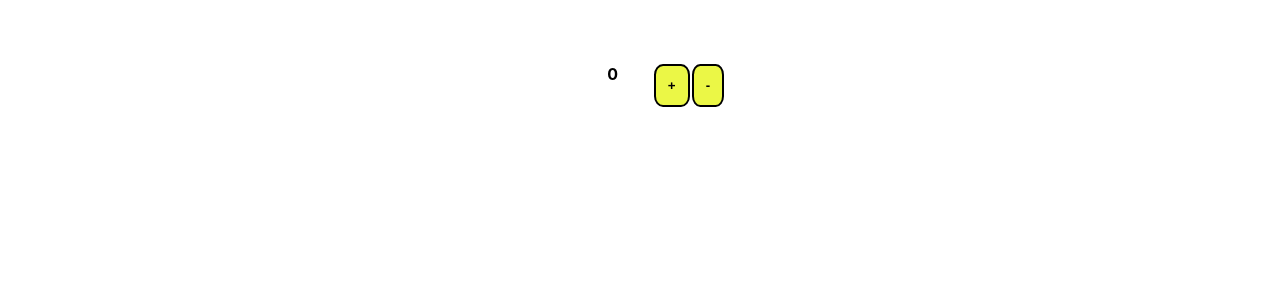
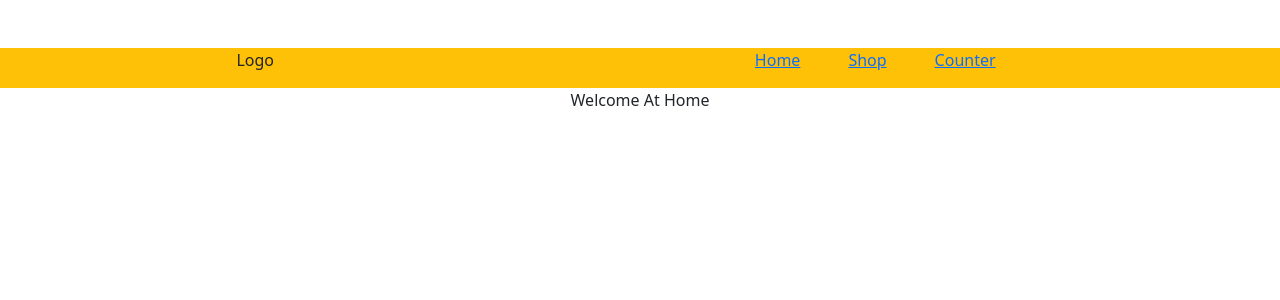
Before and after one commit to CarolineEssam18/React-Tasks, a React (Create React App) app: page / in a window 1280 px wide. Shown: the top 300 px of the page. Built offline with nearby package versions, Linux system fonts and the light colour scheme.

Commit message:
add product list

```diff
--- a/package.json
+++ b/package.json
@@ -6,8 +6,11 @@
     "@testing-library/jest-dom": "^5.14.1",
     "@testing-library/react": "^11.2.7",
     "@testing-library/user-event": "^12.8.3",
+    "bootstrap": "^5.1.1",
     "react": "^17.0.2",
+    "react-bootstrap": "^2.0.0-rc.1",
     "react-dom": "^17.0.2",
+    "react-router-dom": "^5.3.0",
     "react-scripts": "4.0.3",
     "web-vitals": "^1.1.2"
   },
--- a/src/App.js
+++ b/src/App.js
@@ -1,13 +1,27 @@
 
+import ShowCounter from './components/ShowCounter';
+import Home from './components/Home';
+import Shop from './components/Shop';
 import './App.css';
-import ShowCounter from './components/ShowCounter';
+import 'bootstrap/dist/css/bootstrap.min.css';
+import {BrowserRouter,Route,Switch} from 'react-router-dom'
+import  Nav  from './components/Nav';
+import Singleitem from './components/Singleitem';
 
 
 function App() {
   return (
-    <div className="App">
-        <ShowCounter></ShowCounter>
-    </div>
+    <BrowserRouter>
+      <div className="App">
+        <Nav/>
+        <Switch>
+          <Route component={ShowCounter} path="/count" />
+          <Route component={Home} path="/" exact/>
+          <Route component={Shop} path="/shop" exact />
+          <Route component={Singleitem} path="/shop/:id" />
+        </Switch>
+      </div>
+    </BrowserRouter>
   );
 }
 
--- a/src/components/Buttons.jsx
+++ b/src/components/Buttons.jsx
@@ -1,10 +1,9 @@
-import { useState } from "react";
 
 function Buttons(props){
     return(
         <>
-         <button className="btn" onClick={props.increase}> + </button>
-         <button className="btn" onClick={props.decrease}>-</button>
+         <button className="btn btn-primary me-3" onClick={props.increase}> + </button>
+         <button className="btn btn-primary " onClick={props.decrease}>-</button>
         </>
 
     )
--- /dev/null
+++ b/src/components/Home.jsx
@@ -0,0 +1,11 @@
+import React from 'react'
+
+export const Home = () => {
+    return (
+        <div>
+            Welcome At Home
+        </div>
+    )
+}
+
+export default Home
--- /dev/null
+++ b/src/components/Nav.jsx
@@ -0,0 +1,16 @@
+import React from 'react'
+import { Link } from 'react-router-dom'
+const Nav = () => {
+    return (
+        <div className="d-flex justify-content-around container-fluid mt-5 bg-warning">
+            <p>Logo</p>
+            <ul className="d-flex" style={{listStyle:'none'}}>
+                <li className="me-5"><Link to="/">Home</Link></li>
+                <li className="me-5"><Link to="/shop">Shop</Link></li>
+                <li className="me-5"><Link to="/count">Counter</Link></li>
+            </ul>
+        </div>
+    )
+}
+
+export default Nav
--- /dev/null
+++ b/src/components/Shop.jsx
@@ -0,0 +1,35 @@
+import {useEffect, useState} from 'react'
+import { Link } from 'react-router-dom'
+
+export const Shop = () => {
+
+    useEffect(() => {
+        getallproducts()
+    }, [])
+
+    const[products,setproducts]=useState([])
+   const getallproducts=()=>{
+       return fetch('https://fakestoreapi.com/products')
+            .then(res=>res.json())
+            .then(json=>setproducts(json))
+    }
+    return (
+        <div>
+            <div className="d-flex flex-wrap container-fluid justify-content-center pt-5">
+                    {products.map(product=>{
+                        return (
+                            <Link to={`/shop/${product.id}`} key={product.id} className="w-25 p-3 border m-3">
+                                <img className="w-50 p-3" src={product.image}/>
+                                <h6>  {product.title}  </h6>
+                                <p>price : {product.price}</p>
+                                <p>Rating : {product.rating.rate}</p>
+                            </Link>
+                        )
+                    })}
+            </div>
+
+        </div>
+    )
+}
+
+export default Shop
--- /dev/null
+++ b/src/components/Singleitem.jsx
@@ -0,0 +1,33 @@
+import React from 'react'
+import {useEffect, useState} from 'react'
+function Singleitem({match}) {
+    const[singleproduct,setsingleproduct]=useState(null)
+    useEffect(() => {
+      getdetails()
+    }, [])
+    const getdetails=()=>{
+      return  fetch(`https://fakestoreapi.com/products/${match.params.id}`)
+            .then(res=>res.json())
+            .then(json=>setsingleproduct(json))
+    }
+    return (
+      <div>
+          {
+              singleproduct
+              ?
+                (  <div className="pt-5">
+                    <img className="w-25 p-3" src={singleproduct.image}/>
+                                         <h6>  {singleproduct.title}  </h6>
+                                         <p>price : {singleproduct.price}</p>
+                                         <p>Rating : {singleproduct.rating.rate}</p>
+                 </div>)
+              :
+              (<div class="spinner-border" role="status">
+              <span class="sr-only"></span>
+            </div>)
+          }
+      </div>
+    )
+}
+
+export default Singleitem
--- a/src/components/showcounter.css
+++ b/src/components/showcounter.css
@@ -8,14 +8,3 @@
     margin-left: 3%;
     justify-content: space-between;
 }
-.btn{
-    margin: 0 5%;
-    text-align: center;
-    background-color: rgb(235, 247, 70);
-    font-weight: bold;
-    padding: 60%;
-    border-radius: 25%;
-    border-color: black;
-    border-style: solid;
-    border-width: 2%;
-}
```
Also changed, not shown: 1 other file (tests, documents, lock files or other folders).
